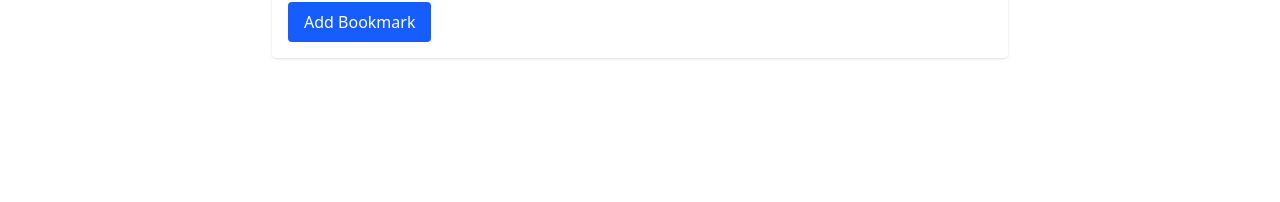
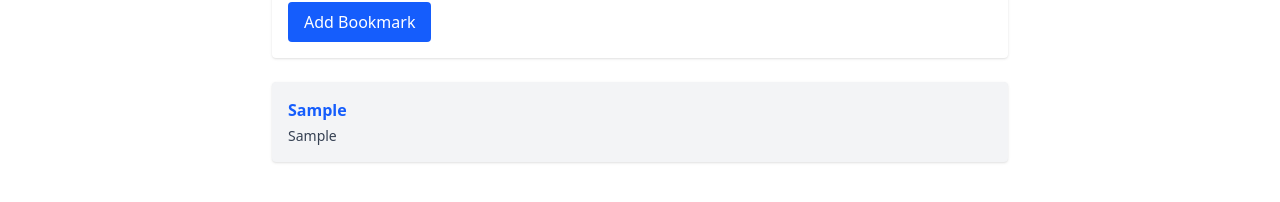
Before and after one commit to abduhafiz1993/Bookmark-Manager-App, a React (Vite) app in the folder bookmark-manager/: page / in a window 1280 px wide. Both pictures are taken after typing "Sample", "https://example.com", "Sample" into the empty fields and a click on the button "Add Bookmark". Shown: the part 406-608 px from the top of the page. Built offline with nearby package versions, Linux system fonts and the light colour scheme.

Commit message:
book list is added

```diff
--- a/bookmark-manager/src/components/BookmarkForm.jsx
+++ b/bookmark-manager/src/components/BookmarkForm.jsx
@@ -20,6 +20,7 @@ function BookmarkForm({onAdd}) {
     };
         console.log("Bookmark added:", { title, url, note });
         // Reset form fields
+        onAdd(newBookmark);
         setTitle("");
         setUrl("");
         setNote("");
--- /dev/null
+++ b/bookmark-manager/src/components/BookmarkList.jsx
@@ -0,0 +1,19 @@
+function BookmarkList({ bookmarks }) {
+      if (bookmarks.length === 0) {
+    return <p className="text-gray-600">No bookmarks yet.</p>;
+  }
+  return (
+     <div className="space-y-4">
+      {bookmarks.map((bookmark) => (
+        <div key={bookmark.id} className="bg-gray-100 p-4 rounded shadow">
+          <a href={bookmark.url} target="_blank" rel="noopener noreferrer" className="text-blue-600 font-semibold hover:underline">
+            {bookmark.title}
+          </a>
+          {bookmark.note && <p className="text-sm text-gray-700 mt-1">{bookmark.note}</p>}
+        </div>
+      ))}
+    </div>
+  );
+}
+
+export default BookmarkList;
--- a/bookmark-manager/src/pages/Home.jsx
+++ b/bookmark-manager/src/pages/Home.jsx
@@ -1,5 +1,6 @@
 import BookmarkForm from "../components/BookmarkForm";
 import { useState } from "react";
+import BookmarkList from "../components/BookmarkList";
 
 function Home() {
 const [bookmarks, setBookmarks] = useState([]);
@@ -11,6 +12,8 @@ const addBookmark = (bookmark) => {
       <h2 className="text-2xl font-bold mb-4">Your Bookmarks</h2>
       {/* BookmarkForm and BookmarkList will go here */}
       < BookmarkForm onAdd = {addBookmark} />
+      <BookmarkList bookmarks={bookmarks} />
+
     </div>
   );
 }
```
